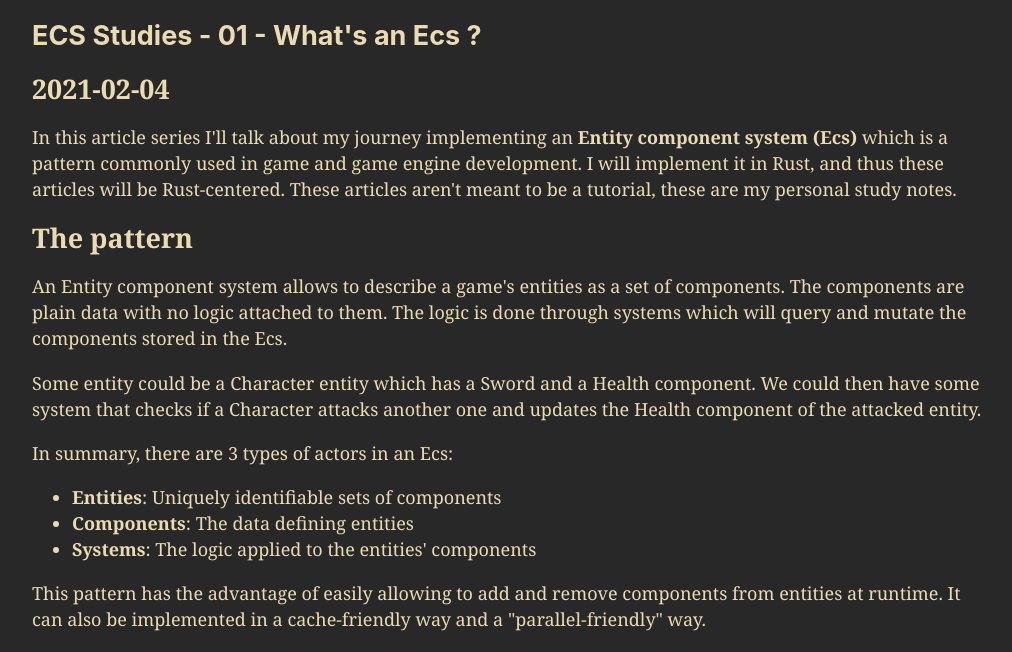
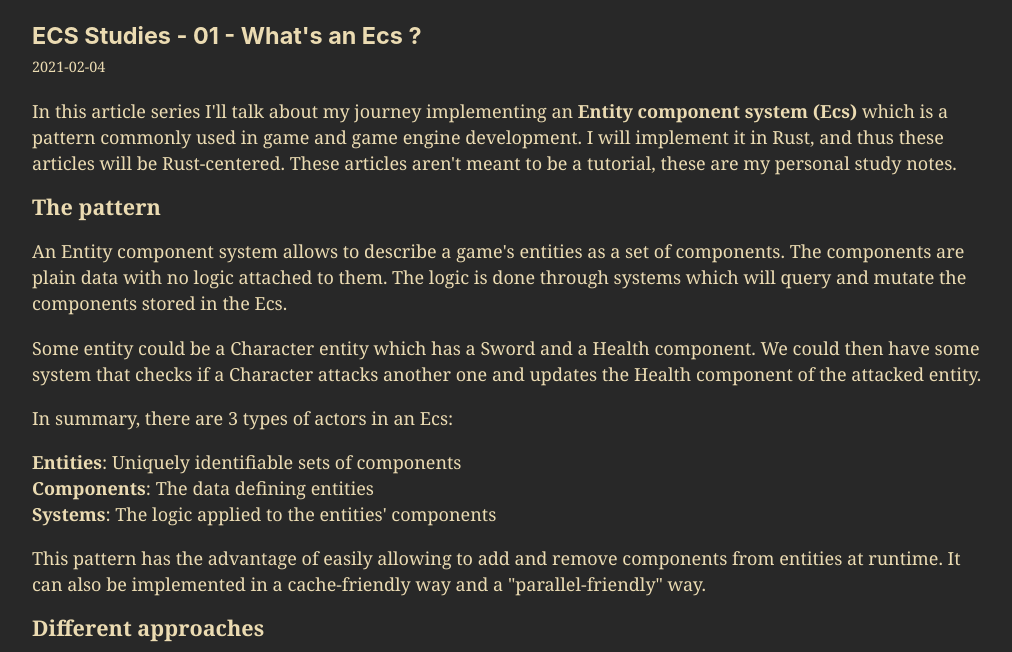
Before and after one commit to Lisible/Lisible.github.io, a Gatsby site: page /articles/ecs-studies-01 in a window 1280 px wide. Shown: the part 81-733 px from the top of the page, without its empty margins (128-1140 px from the left). Built offline with nearby package versions, Linux system fonts and the light colour scheme; Gatsby itself is replaced by a stand-in of ours.

Commit message:
Improve style

```diff
--- a/src/components/articles.tsx
+++ b/src/components/articles.tsx
@@ -33,8 +33,8 @@ const Articles = () => {
             {
                 data.allMarkdownRemark.edges.map(({ node }) => (
                     <li key={node.frontmatter.slug}>
-                        <a href={node.frontmatter.slug}>{node.frontmatter.title}</a> - {node.frontmatter.date}
-                    </li>
+                        {node.frontmatter.date} - <a href={node.frontmatter.slug}>{node.frontmatter.title}</a>
+	            </li>
                 ))
             }
         </ul>
--- a/src/components/layout.css
+++ b/src/components/layout.css
@@ -14,12 +14,30 @@ body {
 }
 
 h1 {
-  margin-bottom: 1.45rem;
+  margin-bottom: 9.1rem;
   font-family: -apple-system, BlinkMacSystemFont, Segoe UI, Roboto, Oxygen,
     Ubuntu, Cantarell, Fira Sans, Droid Sans, Helvetica Neue, sans-serif;
   font-weight: bold;
 }
 
+article h1 {
+    font-size: 1.3em;
+    margin-bottom: 0.1em;
+}
+
+article h2 {
+    font-size: 1.2em;
+}
+
+article time {
+    font-size: 0.8em;
+}
+
 a, a:visited {
   color: inherit;
 }
+
+ul {
+    list-style-type: none;
+    padding-left: 0;
+}
--- a/src/templates/articleTemplate.tsx
+++ b/src/templates/articleTemplate.tsx
@@ -14,7 +14,7 @@ export default function Template({
           <div className="article-container">
              <article>
                 <h1>{frontmatter.title}</h1>
-                <h2>{frontmatter.date}</h2>
+                <time datetime={frontmatter.date}>{frontmatter.date}</time>
                 <div
                     className="article-content"
                     dangerouslySetInnerHTML={{ __html: html }}
```
